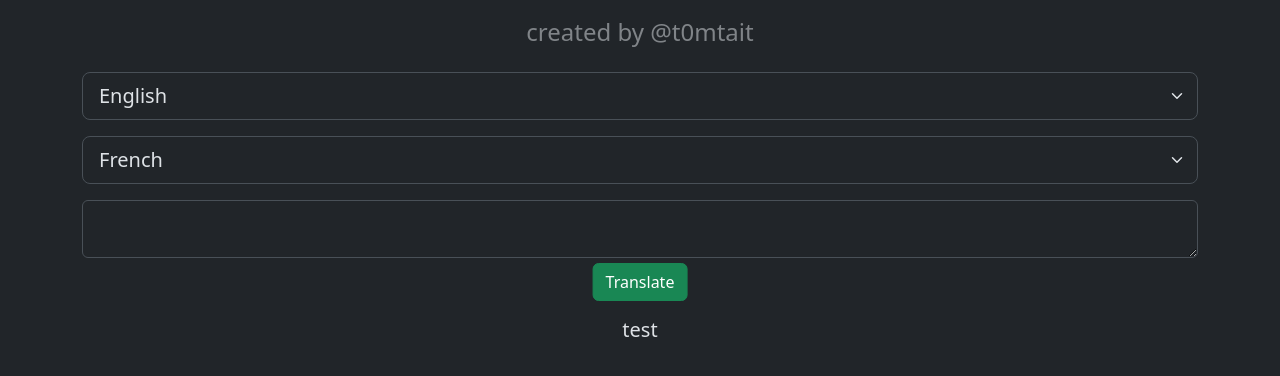
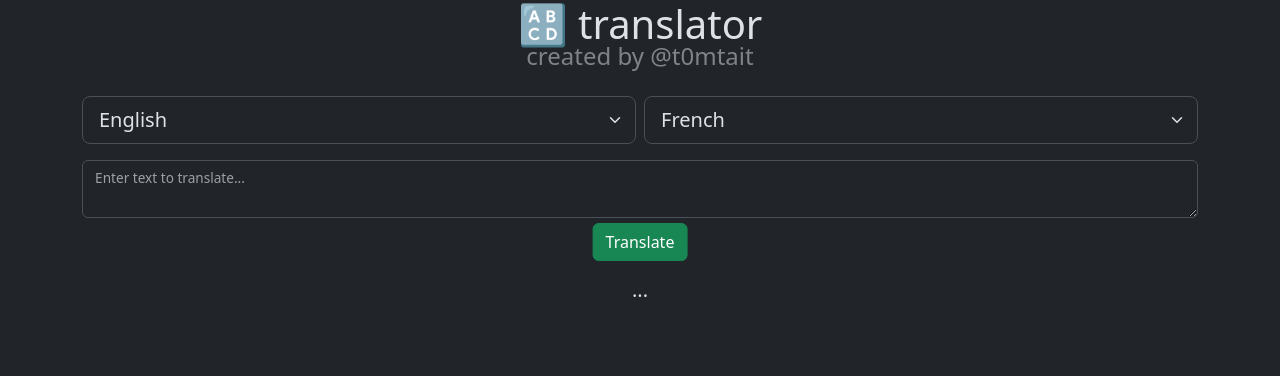
Before and after one commit to t0mtait/translator, a website: page home.html in a window 1280 px wide. Drawn offline with nearby package versions, Linux system fonts and the light colour scheme.

Commit message:
zh,de,ru support and layout changes

```diff
--- a/home.html
+++ b/home.html
@@ -8,24 +8,40 @@
 </head>
 <body>
     <br>
+
+    <h1 class="fs-1 position-absolute start-50 translate-middle"><span>&#128288;</span> translator</h1> <br>
     <p class="fs-4 position-absolute start-50 translate-middle mt-2">created by @t0mtait</p>
     <br><br>
     <div class="container-sm">
         <form id="translateForm">
-            <select class="form-select form-select-lg mb-3" aria-label="Large select example" id="from">
+            <div class="row g-2">
+            <div class="col-md">
+                <select class="form-select form-select-lg mb-3" id="from">
                     <option value="en">English</option>
                     <option value="fr">French</option>
                     <option value="es">Spanish</option>
+                    <option value="zh">Chinese</option>
+                    <option value="de">German</option>
+                    <option value="ru">Russian</option>
                 </select>
+            </div>
 
-            <select class="form-select form-select-lg mb-3" aria-label="Large select example" id="to">
+            <div class="col-md">
+                <select class="form-select form-select-lg mb-3" id="to">
                     <option value="fr">French</option>
                     <option value="en">English</option>
                     <option value="es">Spanish</option>
+                    <option value="zh">Chinese</option>
+                    <option value="de">German</option>
+                    <option value="ru">Russian</option>
                 </select>
+            </div>
+
+            </div>
 
             <div class="form-floating">
                 <textarea class="form-control" id="input"></textarea>
+                <label for="input">Enter text to translate...</label>
             </div>
             <br>
 
@@ -33,9 +49,8 @@
             <br>
         </form>
         <br>
-        <p class="fs-5 position-absolute start-50 translate-middle" id="output">test</p>
+        <p class="fs-5 position-absolute start-50 translate-middle" id="output">...</p>
     </div>
-
     <script src="https://cdn.jsdelivr.net/npm/axios/dist/axios.min.js"></script>
     <script src="server.js"></script>
 </body>
```
Lines whose indentation alone changed are shown as unchanged.
